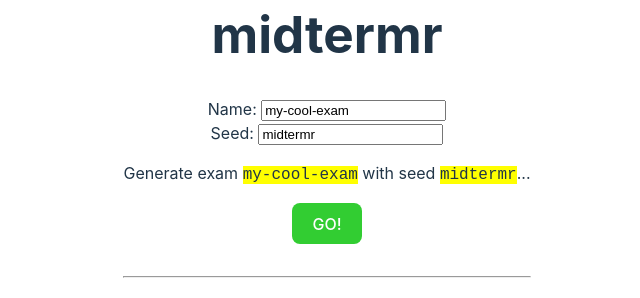
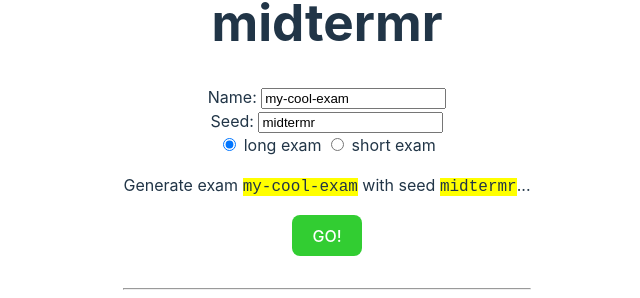
Before and after one commit to michaelfromyeg/midtermr, a Svelte app in the folder client/: page / in a window 1280 px wide. Shown: the part 298-596 px from the top of the page, without its empty margins (313-953 px from the left). Built offline with nearby package versions, Linux system fonts and the light colour scheme; no server answers.

Commit message:
feat: add length option

```diff
--- a/client/src/app.css
+++ b/client/src/app.css
@@ -45,7 +45,7 @@ h1 {
     max-width: 1280px;
     margin: 0 auto;
     padding: 2rem;
-    text-align: center;
+    text-align: left;
 }
 
 button {
--- a/client/src/components/Exam.svelte
+++ b/client/src/components/Exam.svelte
@@ -55,11 +55,11 @@
 </script>
 
 <main>
-    <div>
+    <div style="margin: 0 auto; text-align: center;">
         <img src={pencilLogo} class="logo pencil" alt="Pencil Logo" />
     </div>
 
-    <h1>Exam: {examId}</h1>
+    <h1 style="text-align: center;">Exam: {examId}</h1>
 
     <div id="syncTypeset" />
 </main>
--- a/client/src/components/Home.svelte
+++ b/client/src/components/Home.svelte
@@ -7,6 +7,7 @@
     let examName = "my-cool-exam";
     let seed = "midtermr";
     let exams = [];
+    let length = 1;
 
     const serverUrl = "http://localhost:5000";
 
@@ -20,6 +21,7 @@
             body: JSON.stringify({
                 name: examName,
                 seed,
+                length,
             }),
         });
 
@@ -37,18 +39,28 @@
 </script>
 
 <main>
-    <div>
+    <div style="text-align: center;">
         <img src={pencilLogo} class="logo pencil" alt="Pencil Logo" />
     </div>
 
-    <h1>midtermr</h1>
+    <h1 style="text-align: center;">midtermr</h1>
 
-    <div class="seed">
+    <div class="seed" style="text-align: center;">
         <label for="examName">Name: </label>
         <input id="examName" bind:value={examName} />
         <br />
         <label for="seed">Seed: </label>
         <input id="seed" bind:value={seed} />
+        <br />
+        <label>
+            <input type="radio" bind:group={length} name="length" value={1} />
+            long exam
+        </label>
+        <label>
+            <input type="radio" bind:group={length} name="length" value={2} />
+            short exam
+        </label>
+        <br />
         <p>
             Generate exam <code>{examName}</code> with seed
             <code>{seed}</code>...
@@ -59,7 +71,7 @@
     <br />
     <hr />
 
-    <h2>Past Exams</h2>
+    <h2 style="text-align: center;">Past Exams</h2>
 
     <div>
         <Exams {exams} />
```
Also changed, not shown: 1 other file (tests, documents, lock files or other folders).
